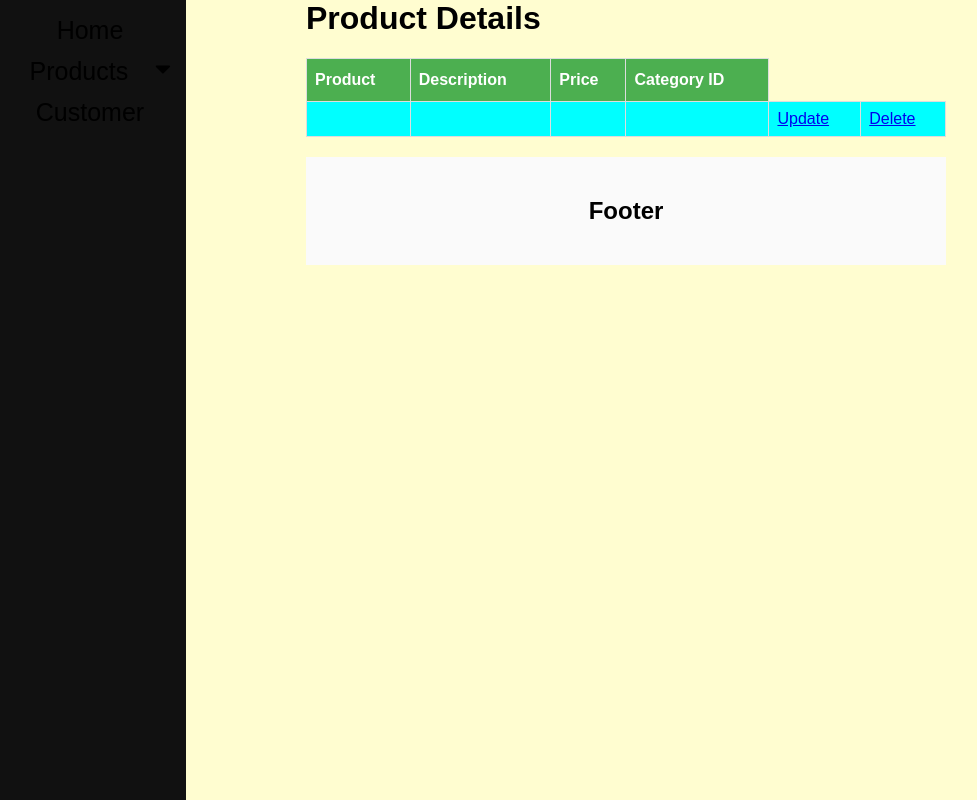
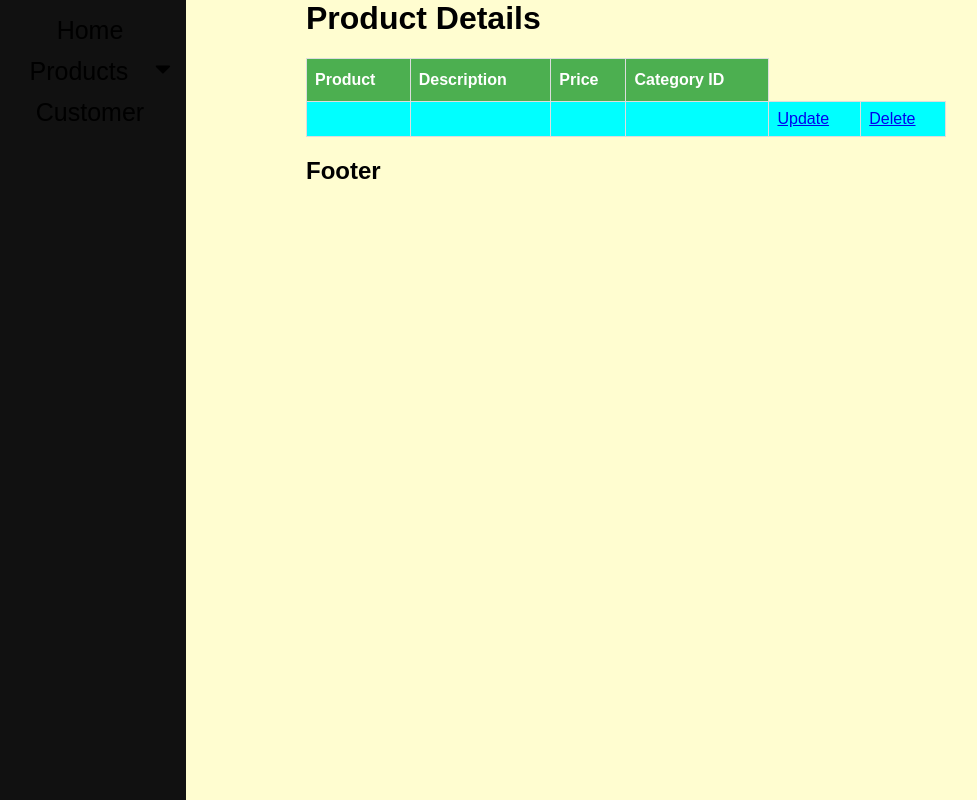
Before and after one commit to rralph091/apitest, a PHP site: page /product-details.php?id=1 in a window 1280 px wide. Shown: the whole page, without its empty margins (14-991 px from the left). Run offline with PHP 8.4, Linux system fonts and the light colour scheme; data that the repository does not hold is empty.

Commit message:
Update style.css

```diff
--- a/style.css
+++ b/style.css
@@ -8,14 +8,6 @@
     margin: 0;
     width: 50%;
     margin: auto;
-  }
-
- /* Footer */
-  .footer {
-    padding: 20px;
-    text-align: center;
-    background: #FAFAFA;
-    margin-top: 20px;
   }
 
   /* Responsive layout - when the screen is less than 400px wide, make the navigation links stack on top of each other instead of next to each other */
```
